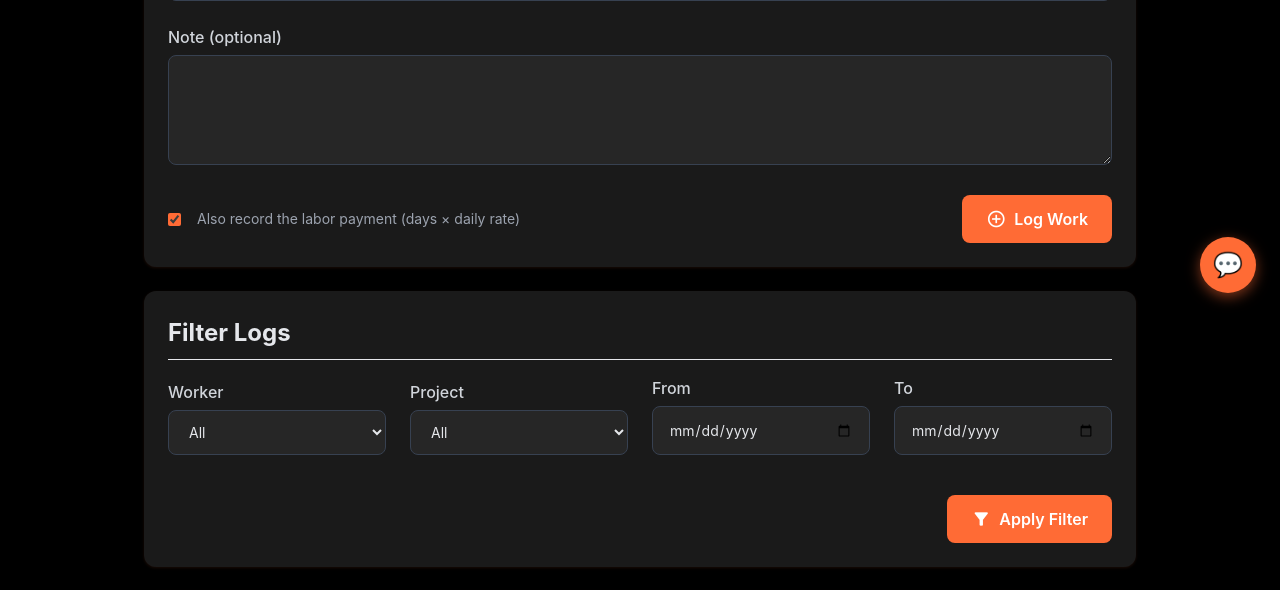
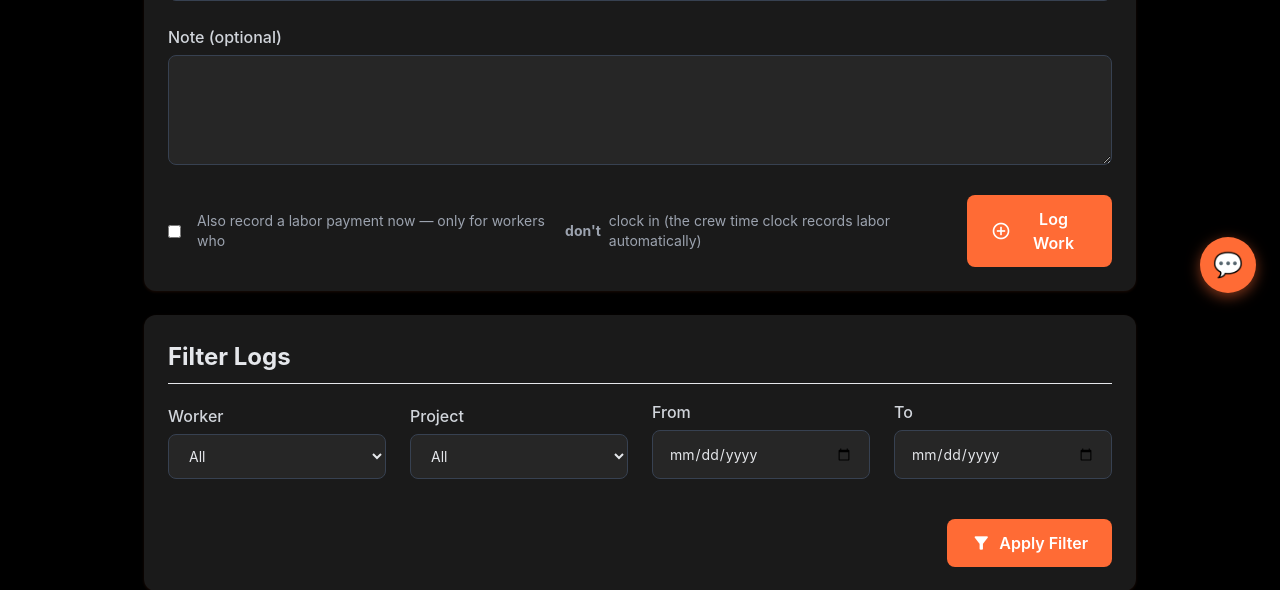
Before and after one commit to mayooo18/project_manager, a Flask app: page /work_logs in a window 1280 px wide. Shown: the part 483-1073 px from the top of the page. Run offline with Flask 3, Linux system fonts and the light colour scheme; the visitor is signed in with stand-in values (Sample User, id 1); data that the repository does not hold is empty; some libraries are stand-ins or nearby versions.

Commit message:
Make the crew time clock the single default labor source
The manual work-log -> payment path (5a) now defaults OFF and is relabeled as
a fallback for workers who don't clock in on the crew app, so approved crew
time is the one automatic source of labor cost and the two paths no longer
double-count. The fallback stays available for traditional (non-clocking)
workers.

Co-Authored-By: Claude Opus 4.8 <noreply@anthropic.com>

```diff
--- a/forms.py
+++ b/forms.py
@@ -61,7 +61,9 @@ class WorkLogForm(FlaskForm):
     end_date = DateField('To', format='%Y-%m-%d', validators=[DataRequired()])
     days_worked = FloatField('Days Worked', validators=[DataRequired(),])
     note = TextAreaField('Note (optional)')
-    create_payment = BooleanField('Also record the labor payment (days × daily rate)', default=True)
+    create_payment = BooleanField(
+        "Also record a labor payment now — only for workers who don't clock in "
+        "on the crew app (the time clock records it automatically)", default=False)
     submit = SubmitField('Log Work')
 
 class WorkLogFilterForm(FlaskForm):
--- a/templates/work_logs.html
+++ b/templates/work_logs.html
@@ -114,7 +114,8 @@
       <div class="md:col-span-2 flex items-center justify-between">
         <label class="flex items-center gap-2 text-sm text-gray-600">
           {{ form.create_payment() }}
-          Also record the labor payment (days × daily rate)
+          Also record a labor payment now — only for workers who <b>don't</b> clock in
+          (the crew time clock records labor automatically)
         </label>
         <button class="btn btn-primary" type="submit" name="submit">
           <span class="material-icons icon mr-2">add_circle_outline</span>
```
